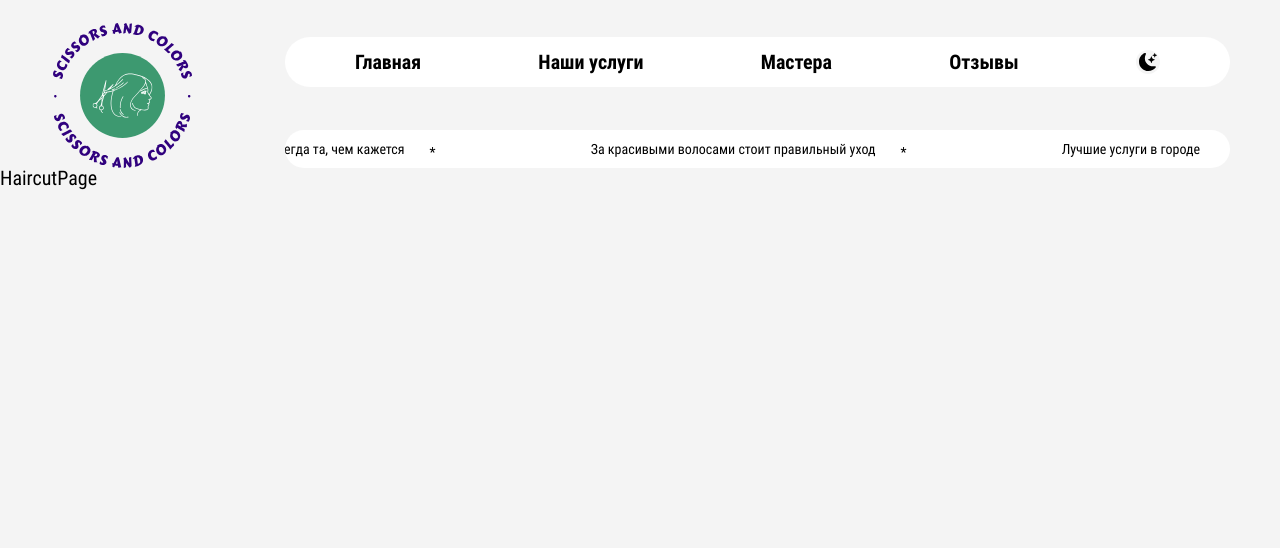
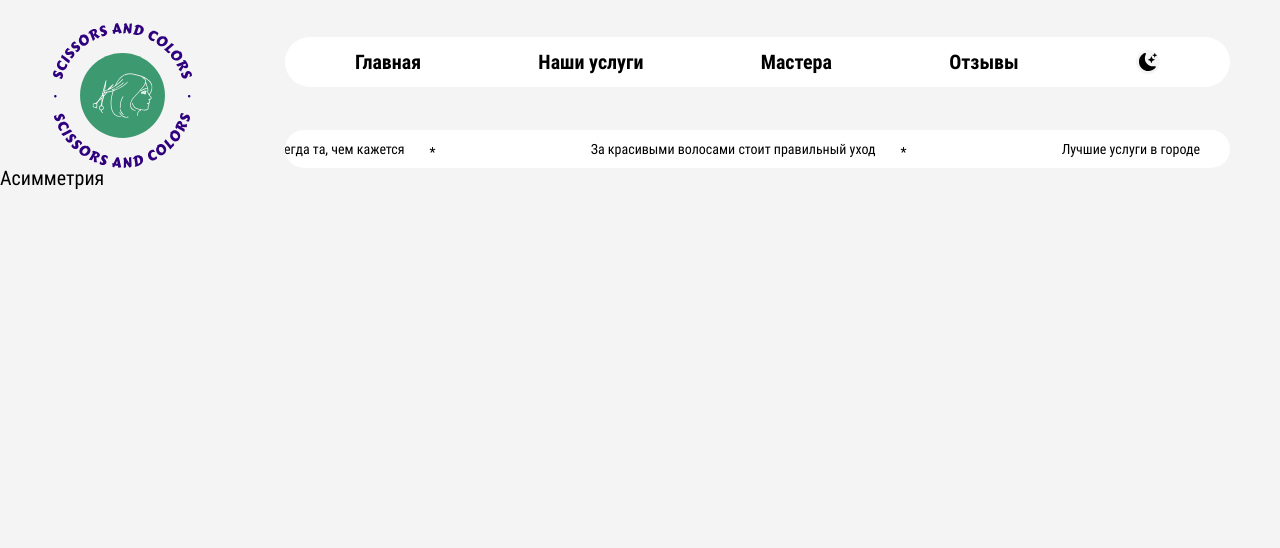
Before and after one commit to AntonDzyubenkoGit/Scissors-Colors, a React (Vite) app: page /haircut/asymmetry in a window 1280 px wide. Shown: the top 548 px of the page. Built offline with nearby package versions, Linux system fonts and the light colour scheme.

Commit message:
Добавлена навигация на страницу конкретной стрижки

```diff
--- a/src/App.jsx
+++ b/src/App.jsx
@@ -39,7 +39,11 @@ function App() {
         <Route path="/staff" element={<StaffPage isDarkMode={isDarkMode} />} />
         <Route path="/services" element={<ServicesPage isDarkMode={isDarkMode} />} />
         <Route path="/feedback" element={<FeedbackPage isDarkMode={isDarkMode} />} />
-        <Route path="/haircut/:id" element={<HaircutPage isDarkMode={isDarkMode} />} />
+        <Route
+          path="/haircut/:link"
+          element={<HaircutPage isDarkMode={isDarkMode} />}
+          exact={true}
+        />
         <Route path="*" element={<Navigate replace to="/" />} />
       </Routes>
       <Footer isDarkMode={isDarkMode} />
--- a/src/components/ServiceCard/ServiceCard.jsx
+++ b/src/components/ServiceCard/ServiceCard.jsx
@@ -2,14 +2,17 @@ import React from 'react';
 import styles from './ServiceCard.module.css';
 import { Link } from 'react-router-dom';
 
-const ServiceCard = ({ image, serviceName, isDarkMode, linkText }) => {
+const ServiceCard = ({ image, serviceName, isDarkMode, linkText, link = '/services' }) => {
   return (
     <div className={isDarkMode ? styles.service__card : `${styles.service__card} ${styles.dark}`}>
       <div style={{ overflow: 'hidden' }}>
         <img src={image} alt="women's haircuts" className={styles.service__img} />
       </div>
       <p className={styles.service__name}>{serviceName}</p>
-      <Link to="/services" className={styles.service__link}>
+      <Link
+        to={link === '/services' ? '/services' : `/haircut/${link}`}
+        className={styles.service__link}
+      >
         {linkText}
       </Link>
     </div>
--- a/src/components/Services/Services.jsx
+++ b/src/components/Services/Services.jsx
@@ -14,6 +14,7 @@ const Services = ({ isDarkMode, servicesData, title, linkText }) => {
               image={service.image}
               serviceName={service.serviceName}
               isDarkMode={isDarkMode}
+              link={service.link}
               linkText={linkText}
             />
           );
--- a/src/data/detailService.jsx
+++ b/src/data/detailService.jsx
@@ -40,6 +40,7 @@ import {
 const haircutWomenData = [
   {
     id: 1,
+    link: 'cascade',
     serviceName: 'Каскад',
     price: 3000,
     time: 60,
@@ -60,6 +61,7 @@ const haircutWomenData = [
   },
   {
     id: 2,
+    link: 'caret',
     serviceName: 'Каре',
     price: 3000,
     time: 60,
@@ -71,6 +73,7 @@ const haircutWomenData = [
   },
   {
     id: 3,
+    link: 'long_care',
     serviceName: 'Длинное каре',
     price: 3000,
     time: 60,
@@ -82,6 +85,7 @@ const haircutWomenData = [
   },
   {
     id: 4,
+    link: 'asymmetry',
     serviceName: 'Асимметрия',
     price: 3000,
     time: 60,
@@ -93,6 +97,7 @@ const haircutWomenData = [
   },
   {
     id: 5,
+    link: 'ladder',
     serviceName: 'Лесенка',
     price: 3000,
     time: 60,
@@ -104,6 +109,7 @@ const haircutWomenData = [
   },
   {
     id: 6,
+    link: 'shag',
     serviceName: 'Шэг',
     price: 3000,
     time: 60,
@@ -115,6 +121,7 @@ const haircutWomenData = [
   },
   {
     id: 7,
+    link: 'bob',
     serviceName: 'Боб',
     price: 3000,
     time: 60,
@@ -126,6 +133,7 @@ const haircutWomenData = [
   },
   {
     id: 8,
+    link: 'debut',
     serviceName: 'Дебют',
     price: 3000,
     time: 60,
@@ -137,6 +145,7 @@ const haircutWomenData = [
   },
   {
     id: 9,
+    link: 'piksi',
     serviceName: 'Пикси',
     price: 3000,
     time: 60,
@@ -151,6 +160,7 @@ const haircutWomenData = [
 const haircutManData = [
   {
     id: 1,
+    link: 'box',
     serviceName: 'Бокс',
     price: 3000,
     time: 60,
@@ -162,6 +172,7 @@ const haircutManData = [
   },
   {
     id: 2,
+    link: 'demibox',
     serviceName: 'Полубокс',
     price: 3000,
     time: 60,
@@ -173,6 +184,7 @@ const haircutManData = [
   },
   {
     id: 3,
+    link: 'british',
     serviceName: 'Британка',
     price: 3000,
     time: 60,
@@ -184,6 +196,7 @@ const haircutManData = [
   },
   {
     id: 4,
+    link: 'grunge',
     serviceName: 'Гранж',
     price: 3000,
     time: 60,
@@ -195,6 +208,7 @@ const haircutManData = [
   },
   {
     id: 5,
+    link: 'canadian',
     serviceName: 'Канадка',
     price: 3000,
     time: 60,
@@ -206,6 +220,7 @@ const haircutManData = [
   },
   {
     id: 6,
+    link: 'undercard',
     serviceName: 'Андеркат',
     price: 3000,
     time: 60,
@@ -217,6 +232,7 @@ const haircutManData = [
   },
   {
     id: 7,
+    link: 'quiff',
     serviceName: 'Квифф',
     price: 3000,
     time: 60,
@@ -228,6 +244,7 @@ const haircutManData = [
   },
   {
     id: 8,
+    link: 'pompadour',
     serviceName: 'Помпадур',
     price: 3000,
     time: 60,
@@ -239,6 +256,7 @@ const haircutManData = [
   },
   {
     id: 9,
+    link: 'caesar',
     serviceName: 'Цезарь',
     price: 3000,
     time: 60,
--- a/src/pages/HaircutPage.jsx
+++ b/src/pages/HaircutPage.jsx
@@ -1,7 +1,26 @@
 import React from 'react';
+import { useParams } from 'react-router-dom';
+import { haircutWomenData, haircutManData } from '../data/detailService';
 
 const HaircutPage = () => {
-  return <main>HaircutPage</main>;
+  const { link } = useParams();
+
+  const haircutsData = [...haircutWomenData, ...haircutManData];
+  const haircut = haircutsData.filter((hair) => hair.link === link);
+
+  return (
+    <main>
+      <div>
+        {haircut.map((item) => {
+          return (
+            <div key={item.link} className="container">
+              {item.serviceName}
+            </div>
+          );
+        })}
+      </div>
+    </main>
+  );
 };
 
 export default HaircutPage;
```
